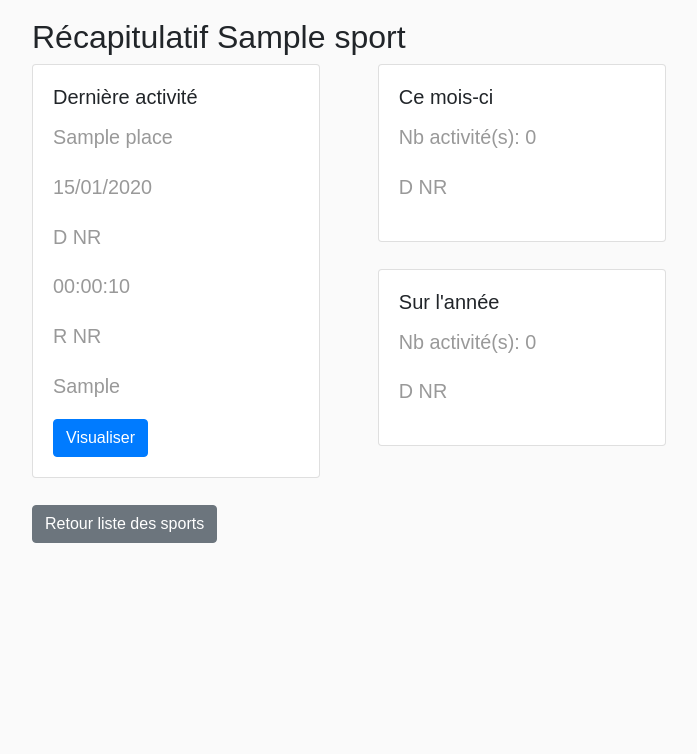
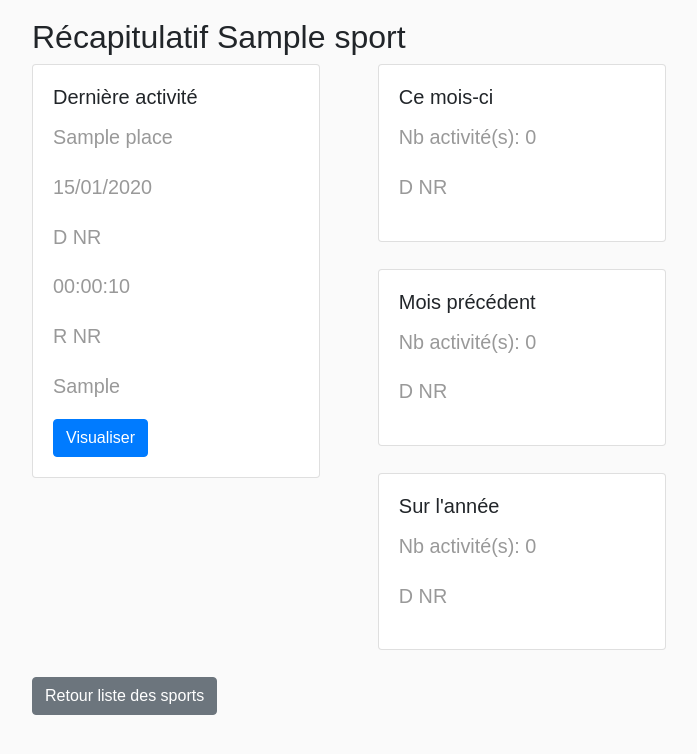
Before and after one commit to xJulien67/VLSJB, a PHP site: template templates/activity/recap_sport.html.twig in a window 1280 px wide. Shown: the top 754 px of the page, without its empty margins (208-905 px from the left). Run offline with PHP 8.4, Linux system fonts and the light colour scheme; the template is opened without the code that fills it: most values are stand-ins (such as "Sample title", 1, 10 or a date in 2020); some libraries are stand-ins or nearby versions.

Commit message:
correction erreur redirection vers /admin alors que role utilisateur

```diff
--- a/src/Security/LoginFormAuthenticator.php
+++ b/src/Security/LoginFormAuthenticator.php
@@ -81,9 +81,9 @@ class LoginFormAuthenticator extends AbstractFormLoginAuthenticator
 
     public function onAuthenticationSuccess(Request $request, TokenInterface $token, $providerKey)
     {
-        if ($targetPath = $this->getTargetPath($request->getSession(), $providerKey)) {
+        /*if ($targetPath = $this->getTargetPath($request->getSession(), $providerKey)) {
             return new RedirectResponse($targetPath);
-        }
+        }*/
 
         // For example : return new RedirectResponse($this->urlGenerator->generate('some_route'));
         //throw new \Exception('TODO: provide a valid redirect inside '.__FILE__);
--- a/templates/activity/recap_sport.html.twig
+++ b/templates/activity/recap_sport.html.twig
@@ -57,7 +57,6 @@
             <div class="card" style="width: 18rem;">
                 <div class="card-body">
                     <h5 class="card-title">Ce mois-ci</h5>
-
                     <!--
                        - On récupère la date actuelle (dateNow)
                        - On créer 2 variables pour le cumuls des activités et de la distance sur le mois en cours
@@ -84,24 +83,21 @@
                     {% else %}
                        <p>D NR</p>
                     {% endif %}
-
-
                 </div>
             </div>
             <br>
             <div class="card" style="width: 18rem;">
                 <div class="card-body">
-                    <h5 class="card-title">Sur l'année</h5>
-
+                    <h5 class="card-title">Mois précédent</h5>
                     <!--
                        - On récupère la date actuelle (dateNow)
                        - On créer 2 variables pour le cumuls des activités et de la distance sur le mois en cours
                     -->
-                    {% set dateNow = "now"|date("m/Y") %}
+                    {% set dateLastMonth = "-1 month"|date("m/Y") %}
                     {% set sumActivities = 0 %}
                     {% set sumDistance = 0 %}
                     {% for activity in activities %}
-                        {% if activity.date|date('m/Y') == dateNow %}
+                        {% if activity.date|date('m/Y') == dateLastMonth %}
                             {% set sumActivities = sumActivities + 1 %}
                             {% set sumDistance = sumDistance + activity.distance %}
                         {% endif %}
@@ -119,8 +115,38 @@
                     {% else %}
                        <p>D NR</p>
                     {% endif %}
-
-
+                </div>
+            </div>
+            <br>
+            <div class="card" style="width: 18rem;">
+                <div class="card-body">
+                    <h5 class="card-title">Sur l'année</h5>
+                    <!--
+                       - On récupère la date actuelle (dateNow)
+                       - On créer 2 variables pour le cumuls des activités et de la distance sur le mois en cours
+                    -->
+                    {% set dateYear = "now"|date("Y") %}
+                    {% set sumActivities = 0 %}
+                    {% set sumDistance = 0 %}
+                    {% for activity in activities %}
+                        {% if activity.date|date('Y') == dateYear %}
+                            {% set sumActivities = sumActivities + 1 %}
+                            {% set sumDistance = sumDistance + activity.distance %}
+                        {% endif %}
+                    {% endfor %}
+                    <p class="card-text">Nb activité(s): {{sumActivities}}</p>
+                    {% if lastActivity.sport == "Run"
+                       or lastActivity.sport == "Bike"
+                       or lastActivity.sport == "Triathlon"
+                       or lastActivity.sport == "Swimrun"%}
+                        <p class="card-text">Distance: {{sumDistance}} km</p>
+                    {% elseif lastActivity.sport == "Swim" %}
+                        <p class="card-text">Distance: {{sumDistance}} m</p>
+                    {% elseif lastActivity.sport == "Muscu" %}
+                       <!-- pas de distance en muscu -->
+                    {% else %}
+                       <p>D NR</p>
+                    {% endif %}
                 </div>
             </div>
         </div>
```
